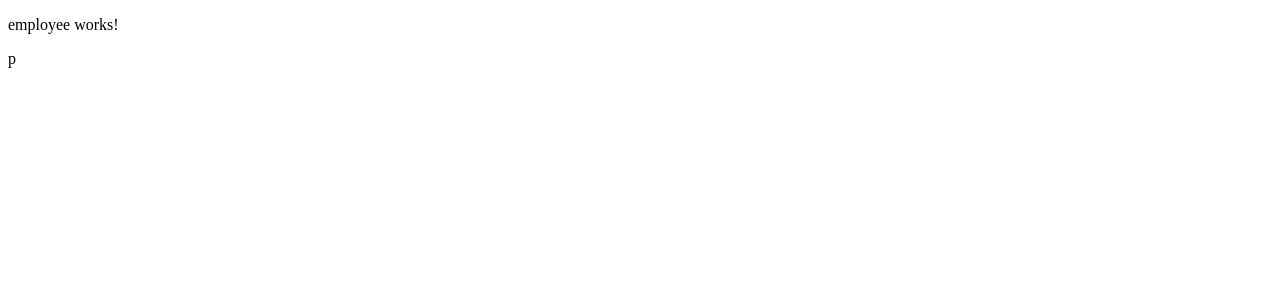
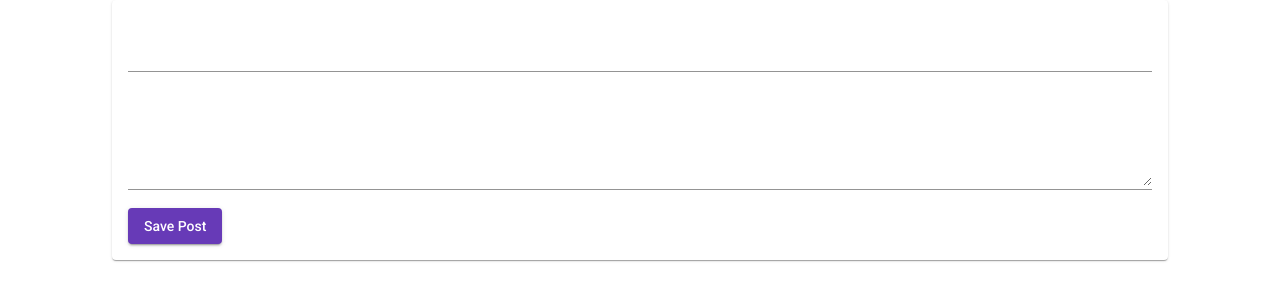
Before and after one commit to atonu/frontend-MEAN, an Angular app: page / in a window 1280 px wide. Shown: the top 300 px of the page. Built offline with nearby package versions, Linux system fonts and the light colour scheme.

Commit message:
material design applied with new form

```diff
--- a/angular.json
+++ b/angular.json
@@ -28,6 +28,7 @@
               "src/assets"
             ],
             "styles": [
+              "./node_modules/@angular/material/prebuilt-themes/deeppurple-amber.css",
               "src/styles.scss"
             ],
             "scripts": []
@@ -92,6 +93,7 @@
               "src/assets"
             ],
             "styles": [
+              "./node_modules/@angular/material/prebuilt-themes/deeppurple-amber.css",
               "src/styles.scss"
             ],
             "scripts": []
--- a/package.json
+++ b/package.json
@@ -12,10 +12,12 @@
   "private": true,
   "dependencies": {
     "@angular/animations": "~10.0.9",
+    "@angular/cdk": "^10.1.3",
     "@angular/common": "~10.0.9",
     "@angular/compiler": "~10.0.9",
     "@angular/core": "~10.0.9",
     "@angular/forms": "~10.0.9",
+    "@angular/material": "^10.1.3",
     "@angular/platform-browser": "~10.0.9",
     "@angular/platform-browser-dynamic": "~10.0.9",
     "@angular/router": "~10.0.9",
--- a/src/app/app.component.html
+++ b/src/app/app.component.html
@@ -1 +1 @@
-<app-employee></app-employee>p
+<app-employee></app-employee>
--- a/src/app/employee/employee.component.html
+++ b/src/app/employee/employee.component.html
@@ -1 +1,17 @@
-<p>employee works!</p>
+<mat-card>
+  <form (submit)="onSubmit(employeeForm)" #employeeForm>
+    <mat-form-field>
+      <mat-form-field>
+        <input
+          matInput
+          type="test"
+          name="title">
+      </mat-form-field>
+      <textarea
+        matInput
+        rows="6"
+        name="'content"></textarea>
+    </mat-form-field>
+    <button mat-raised-button color="primary" type="submit">Save Post</button>
+  </form>
+</mat-card>
--- a/src/app/employee/employee.component.scss
+++ b/src/app/employee/employee.component.scss
@@ -0,0 +1,8 @@
+mat-card {
+  width: 80%;
+  margin: auto;
+}
+mat-form-field,
+textarea {
+  width: 100%;
+}
--- a/src/app/employee/employee.component.ts
+++ b/src/app/employee/employee.component.ts
@@ -14,4 +14,8 @@
   ngOnInit(): void {
   }
 
+  onSubmit(formData) {
+    alert('sup');
+  }
+
 }
--- a/src/index.html
+++ b/src/index.html
@@ -7,8 +7,10 @@
   <meta name="viewport" content="width=device-width, initial-scale=1">
   <link rel="icon" type="image/x-icon" href="favicon.ico">
 
+  <link href="https://fonts.googleapis.com/css?family=Roboto:300,400,500&display=swap" rel="stylesheet">
+  <link href="https://fonts.googleapis.com/icon?family=Material+Icons" rel="stylesheet">
 </head>
-<body>
+<body class="mat-typography">
   <app-root></app-root>
   <script src="https://cdnjs.cloudflare.com/ajax/libs/materialize/1.0.0/js/materialize.min.js"></script>
 
--- a/src/styles.scss
+++ b/src/styles.scss
@@ -1 +1,4 @@
 /* You can add global styles to this file, and also import other style files */
+
+html, body { height: 100%; }
+body { margin: 0; font-family: Roboto, "Helvetica Neue", sans-serif; }
```
Also changed, not shown: src/app/app.module.ts (+14 -1 lines), 1 other file (tests, documents, lock files or other folders).
